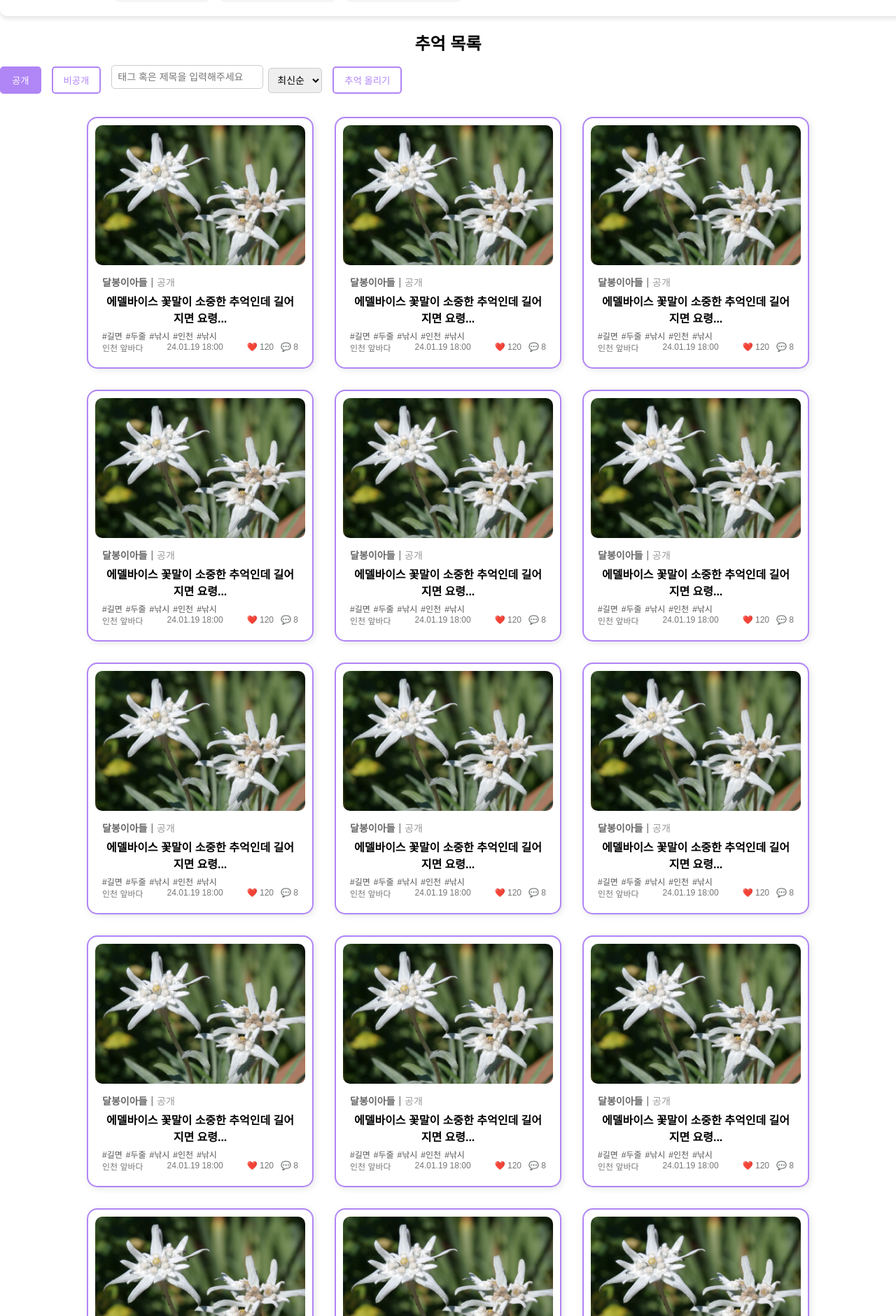
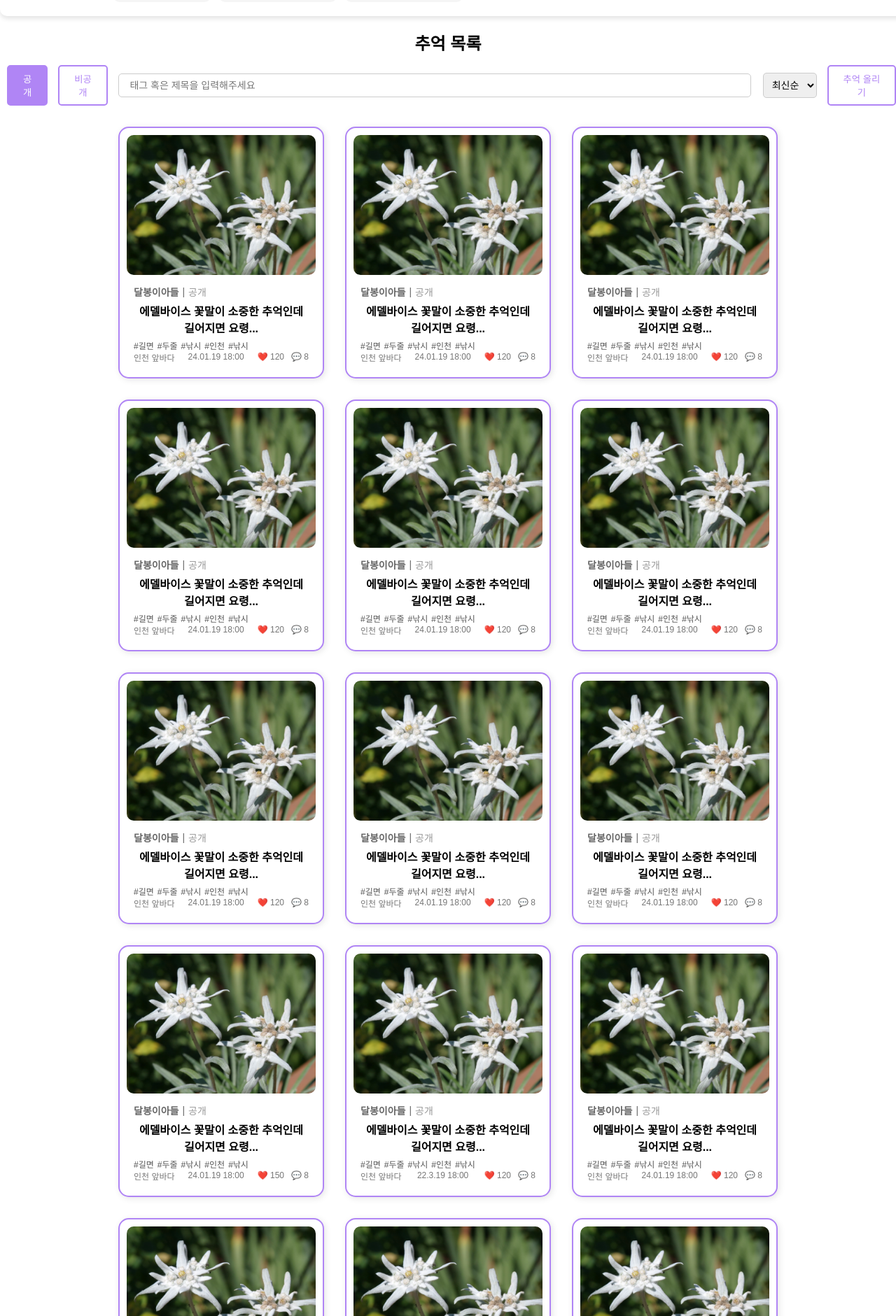
Before and after one commit to JANGHYUNK/pieces, a React (Create React App) app: page / in a window 1280 px wide. Shown: the part 299-2180 px from the top of the page at 70% size. Built offline with nearby package versions, Linux system fonts and the light colour scheme.

Commit message:
공개 비공개 배치 수정

```diff
--- a/src/components/MemoryCard.css
+++ b/src/components/MemoryCard.css
@@ -1,5 +1,5 @@
 .memory-card {
-  width: 300px;
+  width: 270px;
   border-radius: 15px;
   border: 2px solid #b085f5;
   padding: 10px;
@@ -113,7 +113,9 @@
 }
 
 .search-container {
-  margin-right: 10px;
+  margin-right: 20px;
+  width: 70%;
+  margin-top: 10px;
 }
 
 .search-container input {
@@ -142,6 +144,7 @@
 .controls button.active {
   background-color: #b085f5;
   color: white;
+  margin-left: 10px;
 }
 
 .controls select {
--- a/src/components/MemoryCard.js
+++ b/src/components/MemoryCard.js
@@ -112,7 +112,7 @@ const MemoryList = () => {
         <div className="search-container">
           <input
             type="text"
-            placeholder="태그 혹은 제목을 입력해주세요"
+            placeholder="  태그 혹은 제목을 입력해주세요"
             value={searchQuery}
             onChange={(e) => setSearchQuery(e.target.value)}
           />
--- a/src/data/dummyData.js
+++ b/src/data/dummyData.js
@@ -152,7 +152,7 @@ const dummyData = [
     tags: ["길면", "두줄", "낚시", "인천", "낚시"],
     location: "인천 앞바다",
     createdAt: "24.01.19 18:00",
-    likeCount: 120,
+    likeCount: 150,
     commentCount: 8,
   },
   {
@@ -163,7 +163,7 @@ const dummyData = [
     title: "에델바이스 꽃말이 소중한 추억인데 길어지면 요령...",
     tags: ["길면", "두줄", "낚시", "인천", "낚시"],
     location: "인천 앞바다",
-    createdAt: "24.01.19 18:00",
+    createdAt: "22.3.19 18:00",
     likeCount: 120,
     commentCount: 8,
   },
```
